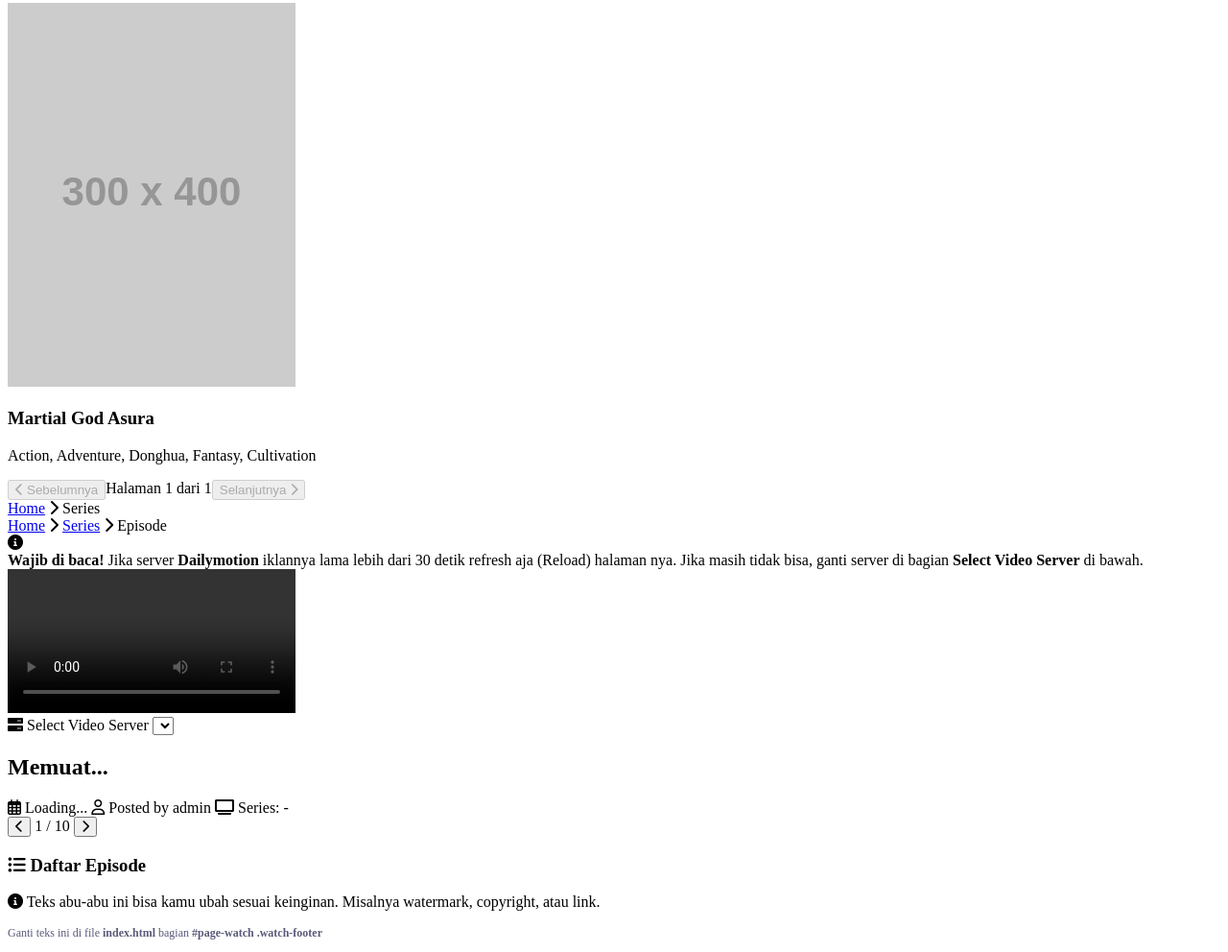
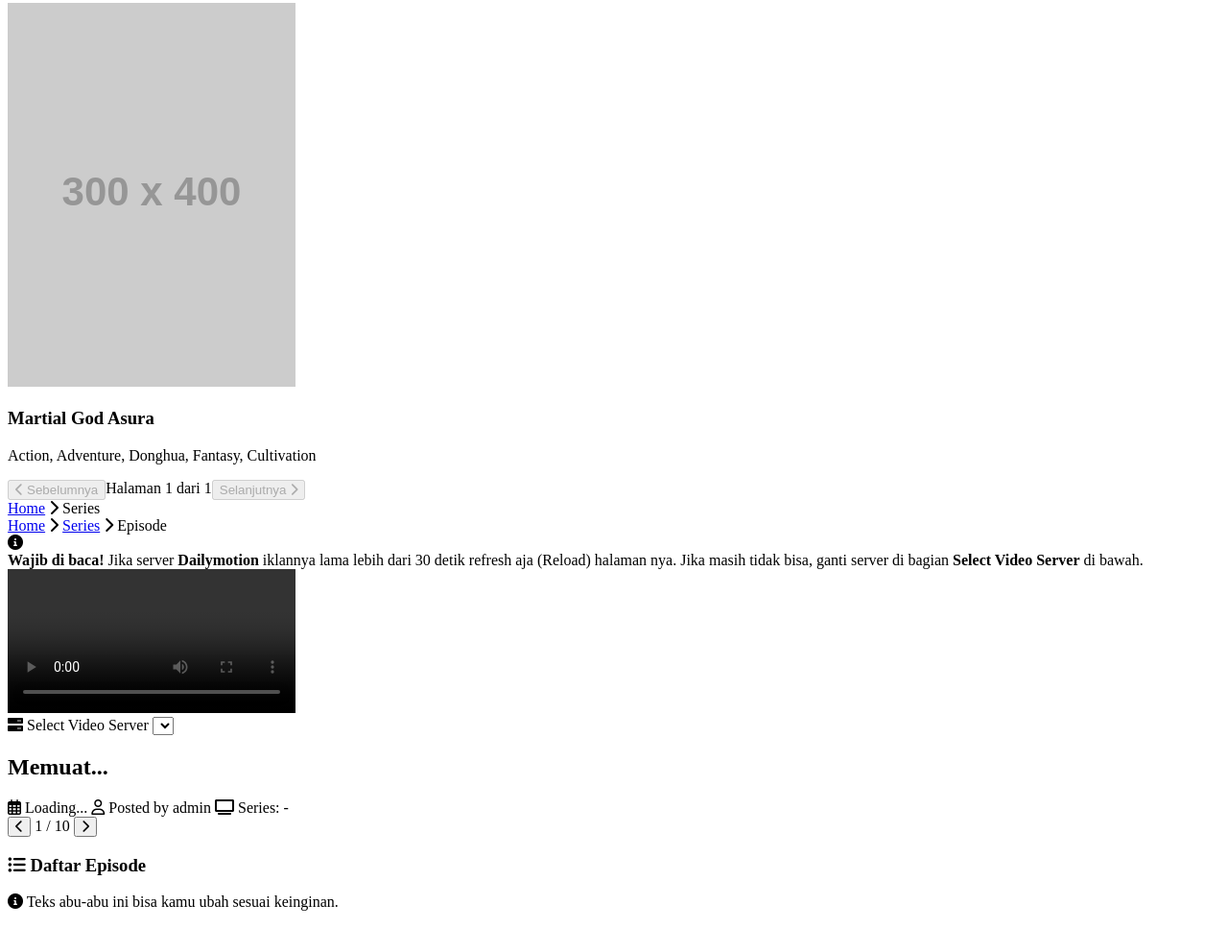
Before and after one commit to ruze4all-tech/dongze, a plain HTML site: page index.html in a window 1280 px wide. Shown: the part 2164-3156 px from the top of the page at 96% size. After the commit the page ends 3129 px from the top, so only its background shows below. Drawn offline with Linux system fonts and the light colour scheme; placeholder pictures from the web are drawn by us.

Commit message:
Update index.html

```diff
--- a/index.html
+++ b/index.html
@@ -26,7 +26,7 @@
             </div>
         </div>
 
-        <!-- ★ NAVIGASI: Home, Donghua, Genre, Jadwal Rilis ★ -->
+        <!-- NAVIGASI -->
         <nav class="main-nav" id="mainNav">
             <a href="#" class="active" onclick="goHome()"><i class="fas fa-home"></i> Home</a>
             <a href="#" onclick="filterByGenre('donghua')"><i class="fas fa-dragon"></i> Donghua</a>
@@ -40,8 +40,11 @@
 
         <!-- ==================== HALAMAN HOME ==================== -->
         <div id="page-home" class="page active">
+
+            <!-- JUDUL UPDATE DONGHUA -->
             <div class="section-title"><i class="fas fa-fire"></i> Update Donghua</div>
 
+            <!-- GENRE FILTER (RATA TENGAH) -->
             <div class="genre-filter">
                 <button class="genre-btn active" data-genre="all" onclick="filterByGenre('all')">Semua</button>
                 <button class="genre-btn" data-genre="action" onclick="filterByGenre('action')">Action</button>
@@ -58,14 +61,16 @@
                 <button class="genre-btn" data-genre="cultivation" onclick="filterByGenre('cultivation')">Cultivation</button>
             </div>
 
+            <!-- GRID ANIME -->
             <div id="animeGrid" class="anime-grid"></div>
 
-            <!-- ==================== PAGINATION (RAPI) ==================== -->
+            <!-- PAGINATION -->
             <div class="pagination">
                 <button id="prevPageBtn" onclick="changePage(-1)"><i class="fas fa-chevron-left"></i> Sebelumnya</button>
                 <span id="pageInfo">Halaman 1 dari 1</span>
                 <button id="nextPageBtn" onclick="changePage(1)">Selanjutnya <i class="fas fa-chevron-right"></i></button>
             </div>
+
         </div>
 
         <!-- ==================== HALAMAN DETAIL ==================== -->
@@ -116,29 +121,24 @@
                     </div>
                 </div>
 
-                <!-- TOMBOL PANAH + COUNTER -->
                 <div class="watch-nav">
                     <button id="prevEpBtn" onclick="navigateEpisode(-1)"><i class="fas fa-chevron-left"></i></button>
                     <span id="episodeCounter">1 / 10</span>
                     <button id="nextEpBtn" onclick="navigateEpisode(1)"><i class="fas fa-chevron-right"></i></button>
                 </div>
 
-                <!-- GRID EPISODE PERSEGI -->
                 <div class="episode-sidebar">
                     <h3><i class="fas fa-list-ul"></i> Daftar Episode</h3>
                     <div id="episodeGrid" class="episode-grid"></div>
                 </div>
 
                 <div class="watch-footer">
-                    <p><i class="fas fa-info-circle"></i> Teks abu-abu ini bisa kamu ubah sesuai keinginan. Misalnya watermark, copyright, atau link.</p>
-                    <p style="font-size:12px; margin-top:5px; color:#5a5a7a;">
-                        Ganti teks ini di file <strong>index.html</strong> bagian <strong>#page-watch .watch-footer</strong>
-                    </p>
+                    <p><i class="fas fa-info-circle"></i> Teks abu-abu ini bisa kamu ubah sesuai keinginan.</p>
                 </div>
             </div>
         </div>
 
-        <!-- ==================== LOADING ==================== -->
+        <!-- LOADING -->
         <div id="globalLoader" class="loader" style="display:none;">
             <i class="fas fa-spinner"></i>
         </div>
```
